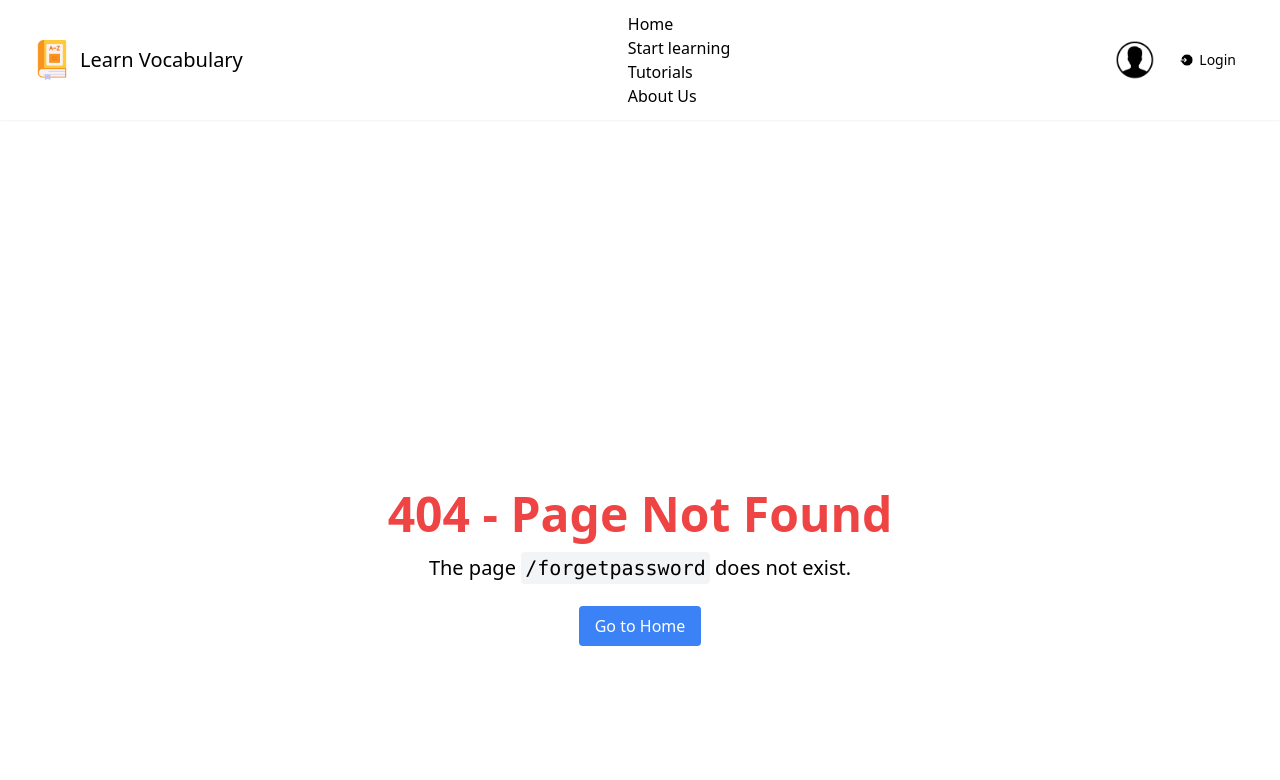
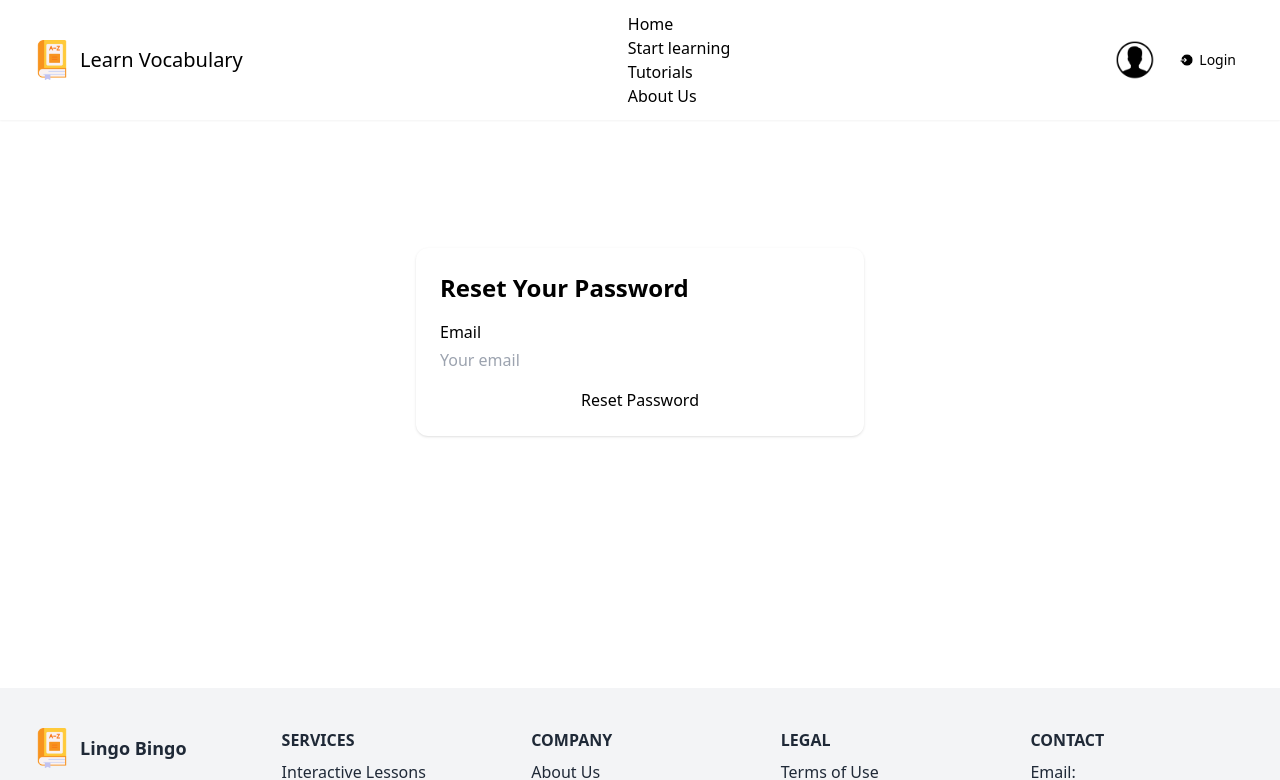
Before and after one commit to Shakwath/A9_Vocabulary_Learn, a React (Vite) app: page /forgetpassword in a window 1280 px wide. Shown: the top 780 px of the page. Built offline with nearby package versions, Linux system fonts and the light colour scheme; no server answers.

Commit message:
forget password

```diff
--- a/src/Components/Login.jsx
+++ b/src/Components/Login.jsx
@@ -5,8 +5,9 @@ import github from '../assets/github.png';
 import login from '../assets/login-illustration.jpg';
 import { Link, useLocation, useNavigate } from "react-router-dom";
 import { AuthContext } from "../Components/Provider/AuthProvider";
-import { GoogleAuthProvider, signInWithPopup, GithubAuthProvider,sendPasswordResetEmail } from "firebase/auth";
+import { GoogleAuthProvider, signInWithPopup, GithubAuthProvider } from "firebase/auth";
 import auth from "../Firebase.init";
+import toast from 'react-hot-toast';
 import { useRef } from "react";
 
 const Login = () => {
@@ -18,6 +19,11 @@ const Login = () => {
   const navigate = useNavigate();
   const googleProvider = new GoogleAuthProvider();
   const githubProvider = new GithubAuthProvider();
+
+  const goToForget = () => {
+  const email = emailRef.current?.value;
+  navigate("/forgetpassword", { state: { email } });
+};
 
   const handleLogin = (e) => {
     e.preventDefault();
@@ -33,9 +39,20 @@ const Login = () => {
         //console.log("Login success:", user);
         navigate(location.state?.from?.pathname || "/");
       })
-      .catch((error) => {
-        setError(error.message || "Login failed");
-      });
+            .catch((error) => {
+        const errorMessage = error.message || "Login failed";
+
+        if (errorMessage.includes("auth/wrong-password")) {
+            toast.error("Incorrect password. Try again or use 'Forgot password'.");
+        } else if (errorMessage.includes("auth/user-not-found")) {
+            toast.error("No user found with this email.");
+        } else {
+            toast.error(errorMessage);
+        }
+
+        setError(errorMessage); // This line only updates internal state, not a reload
+        });
+
   };
 
 
@@ -66,19 +83,19 @@ const Login = () => {
     };
 
 
-  const handleForgetPassword = () => {
-       // console.log('get me email address', emailRef.current.value);
-        const email = emailRef.current.value;
-        if(!email){
-           // console.log('Please provide a valid email address')
-        }
-        else {
-            sendPasswordResetEmail(auth, email)
-            .then(() =>{
-                alert('Password Reset email sent, please check your email')
-            })
-        }
-    }
+//   const handleForgetPassword = () => {
+//        // console.log('get me email address', emailRef.current.value);
+//         const email = emailRef.current.value;
+//         if(!email){
+//            // console.log('Please provide a valid email address')
+//         }
+//         else {
+//             sendPasswordResetEmail(auth, email)
+//             .then(() =>{
+//                 alert('Password Reset email sent, please check your email')
+//             })
+//         }
+//     }
 
 
   return (
@@ -123,7 +140,7 @@ const Login = () => {
           </div>
 
           <div className="text-right">
-            <a onClick={handleForgetPassword} className="text-cyan-700 link link-hover">
+            <a onClick={goToForget}className="text-cyan-700 link link-hover">
               Forgot password?
             </a>
           </div>
--- a/src/Components/Register.jsx
+++ b/src/Components/Register.jsx
@@ -1,69 +1,94 @@
-import React, { use, useState } from "react";
+import React, { useState, useContext } from "react";
 import Registeri from '../assets/signup.png';
-import { Link, useNavigate } from "react-router";
+import { Link, useNavigate } from "react-router-dom";
 import { AuthContext } from "./Provider/AuthProvider";
 
 const Register = () => {
-  const { createUser, setUser, updateUser } = use(AuthContext);
+  const { createUser, setUser, updateUser } = useContext(AuthContext);
   const [nameError, setNameError] = useState("");
+  const [passwordError, setPasswordError] = useState("");
+  const navigate = useNavigate();
 
-  const navigate = useNavigate();
+  const validatePassword = (password) => {
+    if (password.length < 6) {
+      return "Password must be at least 6 characters.";
+    }
+    if (!/[A-Z]/.test(password)) {
+      return "Password must contain at least one uppercase letter.";
+    }
+    if (!/[a-z]/.test(password)) {
+      return "Password must contain at least one lowercase letter.";
+    }
+    return "";
+  };
 
   const handleRegister = (e) => {
     e.preventDefault();
-   // console.log(e.target);
     const form = e.target;
-    const name = form.name.value;
+    const name = form.name.value.trim();
+    const photo = form.photo.value.trim();
+    const email = form.email.value.trim();
+    const password = form.password.value;
+
+    // Name validation
     if (name.length < 5) {
-      setNameError("Name should be more then 5 character");
+      setNameError("Name should be more than 5 characters.");
       return;
     } else {
       setNameError("");
     }
-    const photo = form.photo.value;
-    const email = form.email.value;
-    const password = form.password.value;
-   // console.log({ name, photo, email, password });
+
+    // Password validation
+    const pwdError = validatePassword(password);
+    if (pwdError) {
+      setPasswordError(pwdError);
+      return;
+    } else {
+      setPasswordError("");
+    }
+
+    // Create user
     createUser(email, password)
       .then((result) => {
         const user = result.user;
-        // console.log(user);
+        // Update profile
         updateUser({ displayName: name, photoURL: photo })
           .then(() => {
             setUser({ ...user, displayName: name, photoURL: photo });
             navigate("/");
           })
-          .catch((error) => {
-
+          .catch(() => {
+            // Even if updateProfile fails, navigate
             setUser(user);
+            navigate("/");
           });
       })
       .catch((error) => {
-        const errorCode = error.code;
-        const errorMessage = error.message;
-        alert(errorMessage, errorCode);
-
+        alert(error.message);
       });
   };
+
   return (
     <div className="flex flex-col md:flex-row items-center md:items-start p-6 gap-4 mt-14">
       {/* Left Side (Image) */}
       <div className="w-full md:w-1/2 flex justify-center items-center">
         <img
           src={Registeri}
-             alt=""
-             className="w-full h-auto object-cover rounded-lg shadow-lg"/>
+          alt="Register Illustration"
+          className="w-full h-auto object-cover rounded-lg shadow-lg"
+        />
       </div>
+
       {/* Right Form */}
       <div className="w-full md:w-1/2 flex flex-col items-center px-4">
-
-        <h2 className="font-semibold text-2xl text-center">
+        <h2 className="font-semibold text-2xl text-center mb-4">
           Register your account
         </h2>
         <form onSubmit={handleRegister} className="w-full max-w-md">
           <fieldset className="space-y-4">
-            {/* Name  */}
-            <label className="mb-2 text-lg font-semibold block">Name</label>
+            {/* Name */}
+            <div>
+              <label className="block mb-1 text-lg font-semibold">Name</label>
               <input
                 name="name"
                 type="text"
@@ -71,21 +96,26 @@ const Register = () => {
                 placeholder="Name"
                 required
               />
+              {nameError && (
+                <p className="text-xs text-error mt-1">{nameError}</p>
+              )}
+            </div>
 
-            {nameError && <p className="text-xs text-error">{nameError}</p>}
-
-            {/* Photo URl  */}
-            <label className="mb-2 text-lg font-semibold block">Photo URl </label>
+            {/* Photo URL */}
+            <div>
+              <label className="block mb-1 text-lg font-semibold">Photo URL</label>
               <input
                 name="photo"
-              type="text"
+                type="url"
                 className="input input-bordered w-full"
-              placeholder="Photo URl"
+                placeholder="https://example.com/photo.jpg"
                 required
               />
+            </div>
 
-            {/* email  */}
-            <label className="mb-2 text-lg font-semibold block">Email</label>
+            {/* Email */}
+            <div>
+              <label className="block mb-1 text-lg font-semibold">Email</label>
               <input
                 name="email"
                 type="email"
@@ -93,9 +123,11 @@ const Register = () => {
                 placeholder="Email"
                 required
               />
+            </div>
 
-            {/* password  */}
-            <label className="mb-2 text-lg font-semibold block">Password</label>
+            {/* Password */}
+            <div>
+              <label className="block mb-1 text-lg font-semibold">Password</label>
               <input
                 name="password"
                 type="password"
@@ -103,12 +135,20 @@ const Register = () => {
                 placeholder="Password"
                 required
               />
+              {passwordError && (
+                <p className="text-xs text-error mt-1">{passwordError}</p>
+              )}
+            </div>
 
-            <button type="submit" className="btn btn-neutral w-full">
+            <button
+              type="submit"
+              className="btn btn-neutral w-full mt-2"
+            >
               Register
             </button>
+
             <p className="font-semibold text-center pt-5">
-              Allready Have An Account ?{" "}
+              Already have an account?{" "}
               <Link className="text-secondary" to="/login">
                 Login
               </Link>
--- /dev/null
+++ b/src/Pages/ForgetPassword.jsx
@@ -0,0 +1,55 @@
+import React, { useState, useEffect } from 'react';
+import { useLocation } from 'react-router-dom';
+import { sendPasswordResetEmail } from 'firebase/auth';
+import auth from '../Firebase.init';
+
+const ForgetPassword = () => {
+  const location = useLocation();
+  const preEmail = location.state?.email || '';
+  const [email, setEmail] = useState(preEmail);
+  const [message, setMessage] = useState('');
+
+  const handleReset = async (e) => {
+    e.preventDefault();
+    try {
+      await sendPasswordResetEmail(auth, email);
+      setMessage('Reset email sent! Redirecting to Gmail…');
+      // Wait a moment then redirect:
+      setTimeout(() => {
+        window.location.href = 'https://mail.google.com';
+      }, 1500);
+    } catch (err) {
+      setMessage(`Error: ${err.message}`);
+    }
+  };
+
+  return (
+    <div className="max-w-md mx-auto p-6 mt-20 bg-white rounded-xl shadow">
+      <h2 className="text-2xl font-bold mb-4">Reset Your Password</h2>
+      <form onSubmit={handleReset} className="space-y-4">
+        <div>
+          <label className="block mb-1">Email</label>
+          <input
+            type="email"
+            value={email}
+            onChange={e => setEmail(e.target.value)}
+            className="input input-bordered w-full"
+            placeholder="Your email"
+            required
+          />
+        </div>
+        <button
+          type="submit"
+          className="btn btn-primary w-full"
+        >
+          Reset Password
+        </button>
+      </form>
+      {message && (
+        <p className="mt-4 text-center text-sm text-gray-700">{message}</p>
+      )}
+    </div>
+  );
+};
+
+export default ForgetPassword;
--- a/src/main.jsx
+++ b/src/main.jsx
@@ -4,9 +4,11 @@ import './index.css'
 import {RouterProvider,} from "react-router-dom";
 import router from './routes/router';
 import AuthProvider from './Components/Provider/AuthProvider';
+import { Toaster } from 'react-hot-toast';
 
 createRoot(document.getElementById('root')).render(
   <StrictMode>
+    <Toaster position="top-center" reverseOrder={false} />
     <AuthProvider><RouterProvider router={router} /></AuthProvider>
 
   </StrictMode>,
```
Also changed, not shown: src/routes/router.jsx (+6 -1 lines), src/Pages/Home.jsx (indentation only). Lines whose indentation alone changed are shown as unchanged.
